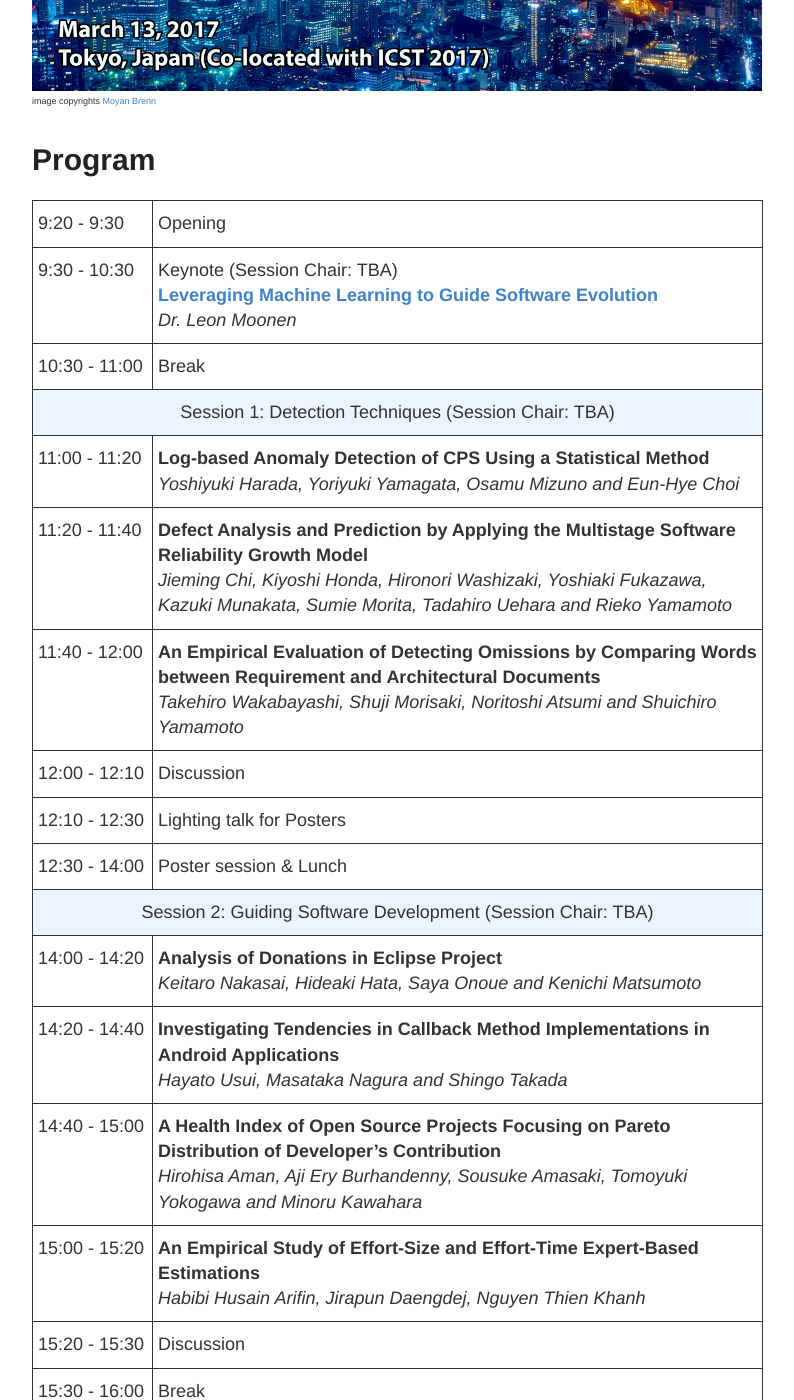
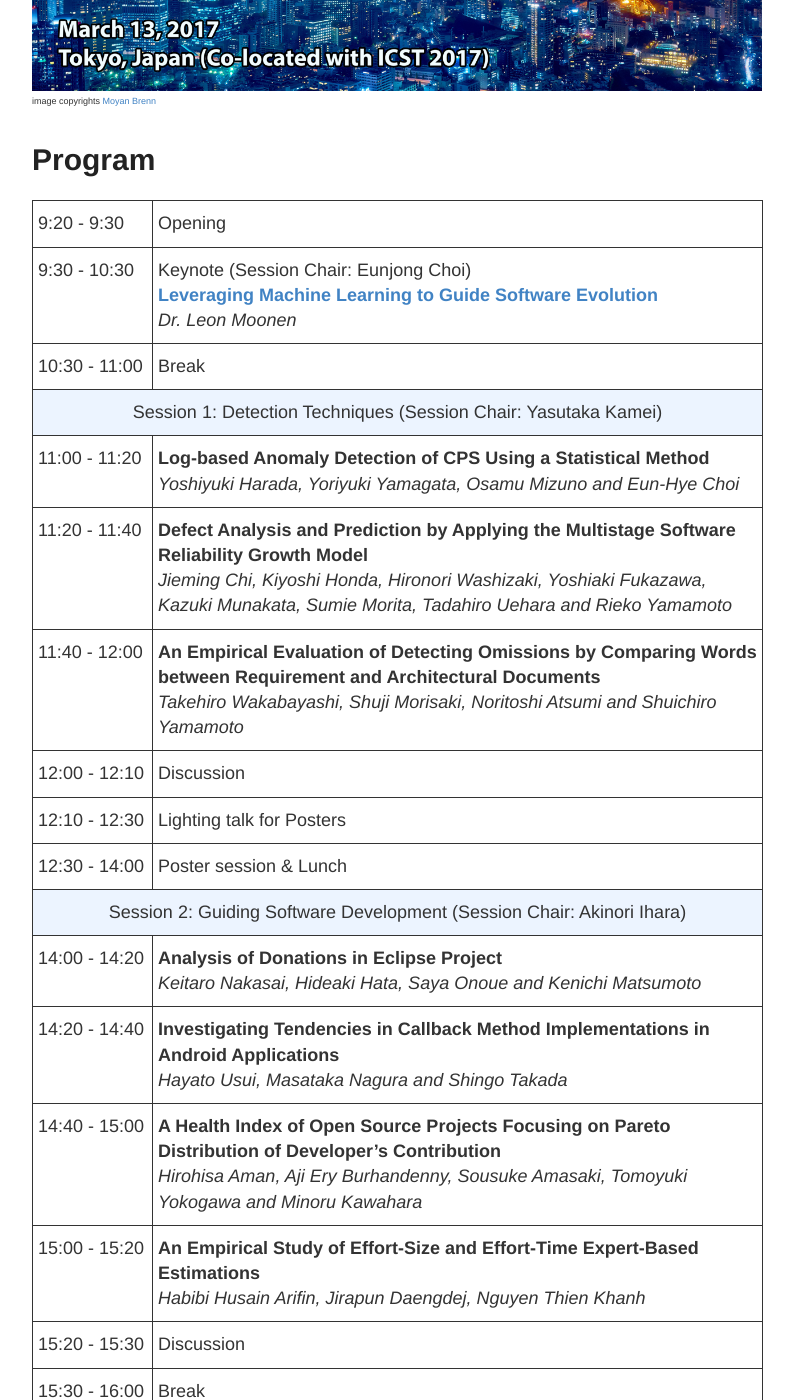
Before and after one commit to iwesep2017/iwesep2017.github.io, a Jekyll site: the page built from program.md, in a window 1280 px wide and 1400 px high, scrolled down 350 px. Shown: the whole window, without its empty margins (243-1037 px from the left). Built offline with Jekyll 4.4.1, drawn with Linux system fonts in a browser that asks for light colours; some of the changed text lies outside the part shown.

Commit message:
Add session chair

```diff
--- a/program.md
+++ b/program.md
@@ -23,7 +23,7 @@ permalink: /program/
   </tr>
   <tr>
     <td class="tg-031e">9:30 - 10:30</td>
-    <td class="tg-yw4l">Keynote (Session Chair: TBA)<br>
+    <td class="tg-yw4l">Keynote (Session Chair: Eunjong Choi)<br>
     <a href="{{ site.baseurl }}/keynote"><b>Leveraging Machine Learning to Guide Software Evolution</b></a><br>
     <i>Dr. Leon Moonen</i></td>
   </tr>
@@ -32,7 +32,7 @@ permalink: /program/
     <td class="tg-yw4l">Break</td>
   </tr>
   <tr>
-    <td class="tg-baqh" colspan="2">Session 1: Detection Techniques (Session Chair: TBA)</td>
+    <td class="tg-baqh" colspan="2">Session 1: Detection Techniques (Session Chair: Yasutaka Kamei)</td>
   </tr>
   <tr>
     <td class="tg-031e">11:00 - 11:20</td>
@@ -62,7 +62,7 @@ permalink: /program/
     <td class="tg-yw4l">Poster session & Lunch</td>
   </tr>
   <tr>
-    <td class="tg-baqh" colspan="2">Session 2: Guiding Software Development (Session Chair: TBA)</td>
+    <td class="tg-baqh" colspan="2">Session 2: Guiding Software Development (Session Chair: Akinori Ihara)</td>
   </tr>
   <tr>
     <td class="tg-yw4l">14:00 - 14:20</td>
@@ -93,7 +93,7 @@ permalink: /program/
     <td class="tg-yw4l">Break</td>
   </tr>
   <tr>
-    <td class="tg-baqh" colspan="2">Session 3: Software Analysis (Session Chair: TBA)</td>
+    <td class="tg-baqh" colspan="2">Session 3: Software Analysis (Session Chair: Cor-Paul Bezemer)</td>
   </tr>
   <tr>
     <td class="tg-yw4l">16:00 - 16:20</td>
```
